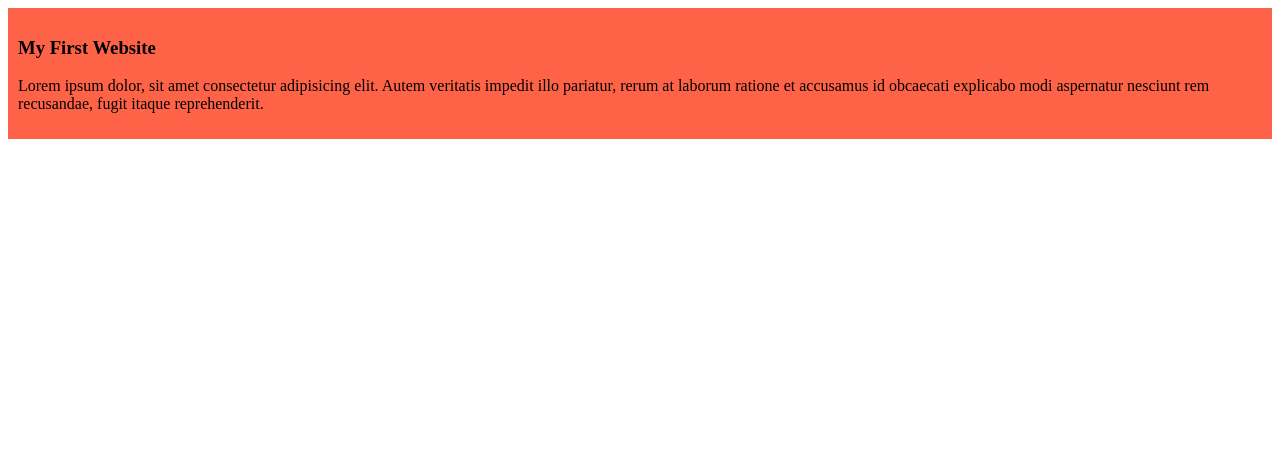
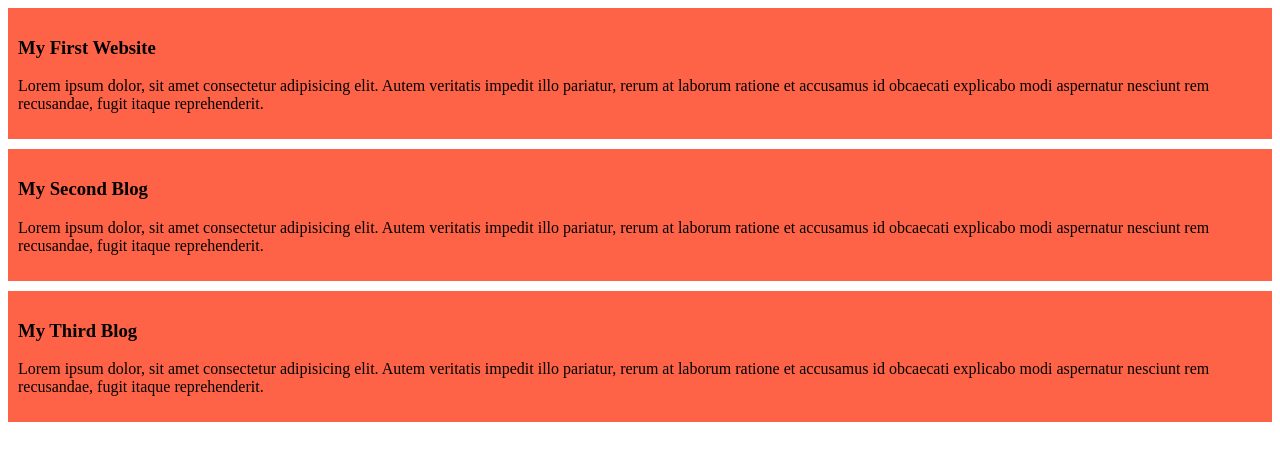
Before and after one commit to MohahammadMahmud/My-first-github-repo, a plain HTML site: page index.html in a window 1280 px wide. Drawn offline with Linux system fonts and the light colour scheme.

Commit message:
added the second and third blog

```diff
--- a/Styles/style.css
+++ b/Styles/style.css
@@ -1,4 +1,5 @@
 div{
     background-color: tomato;
     padding: 10px;
+    margin-bottom: 10px;
 }
--- a/index.html
+++ b/index.html
@@ -11,5 +11,13 @@
         <h3>My First Website</h3>
         <p>Lorem ipsum dolor, sit amet consectetur adipisicing elit. Autem veritatis impedit illo pariatur, rerum at laborum ratione et accusamus id obcaecati explicabo modi aspernatur nesciunt rem recusandae, fugit itaque reprehenderit.</p>
     </div>
+    <div>
+        <h3>My Second Blog</h3>
+        <p>Lorem ipsum dolor, sit amet consectetur adipisicing elit. Autem veritatis impedit illo pariatur, rerum at laborum ratione et accusamus id obcaecati explicabo modi aspernatur nesciunt rem recusandae, fugit itaque reprehenderit.</p>
+    </div>
+    <div>
+        <h3>My Third Blog</h3>
+        <p>Lorem ipsum dolor, sit amet consectetur adipisicing elit. Autem veritatis impedit illo pariatur, rerum at laborum ratione et accusamus id obcaecati explicabo modi aspernatur nesciunt rem recusandae, fugit itaque reprehenderit.</p>
+    </div>
 </body>
 </html>
```
